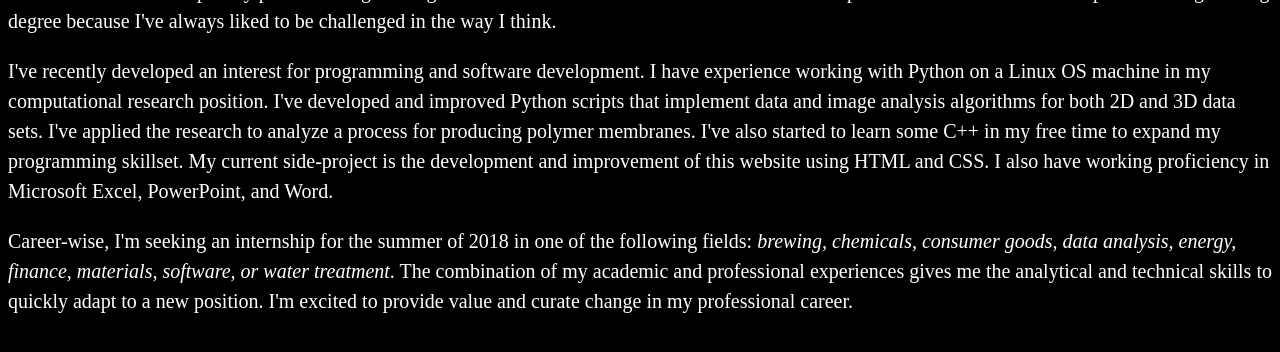
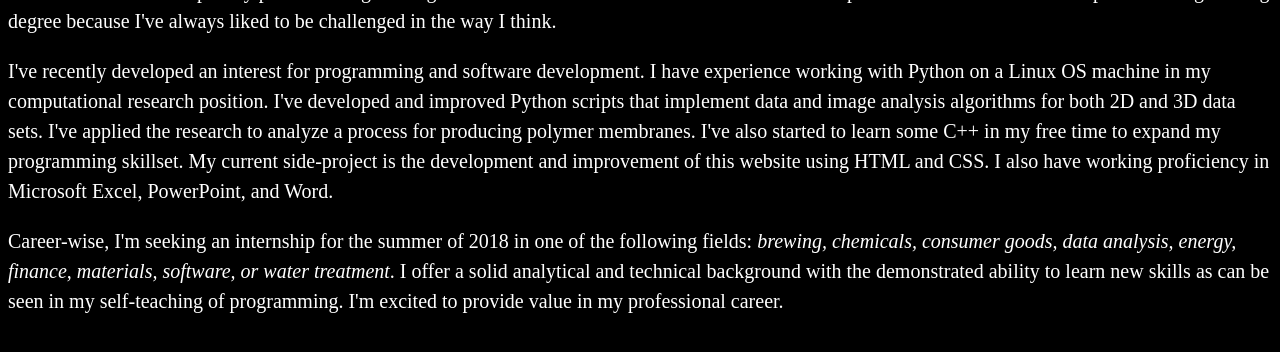
Before and after one commit to 1996leejoshua/1996leejoshua.github.io, a Jekyll site: the page built from index.html, in a window 1280 px wide and 900 px high, scrolled down 1741 px, cut to the strip 0-386 px from the top of the window. Shown: the top 352 px of the strip. Built offline with Jekyll 4.4.1, drawn with Linux system fonts in a browser that asks for light colours.

Commit message:
Update index.html

```diff
--- a/index.html
+++ b/index.html
@@ -43,7 +43,7 @@ title: Joshua Lee
 				I've recently developed an interest for programming and software development. I have experience working with Python on a Linux OS machine in my computational research position. I've developed and improved Python scripts that implement data and image analysis algorithms for both 2D and 3D data sets. I've applied the research to analyze a process for producing polymer membranes. I've also started to learn some C++ in my free time to expand my programming skillset. My current side-project is the development and improvement of this website using HTML and CSS. I also have working proficiency in Microsoft Excel, PowerPoint, and Word.
 			</p>
 			<p>
-				Career-wise, I'm seeking an internship for the summer of 2018 in one of the following fields: <i>brewing, chemicals, consumer goods, data analysis, energy, finance, materials, software, or water treatment</i>. The combination of my academic and professional experiences gives me the analytical and technical skills to quickly adapt to a new position. I'm excited to provide value and curate change in my professional career.
+				Career-wise, I'm seeking an internship for the summer of 2018 in one of the following fields: <i>brewing, chemicals, consumer goods, data analysis, energy, finance, materials, software, or water treatment</i>. I offer a solid analytical and technical background with the demonstrated ability to learn new skills as can be seen in my self-teaching of programming. I'm excited to provide value in my professional career.
 			</p>
 			<br><br><br>
 		</div>
```
